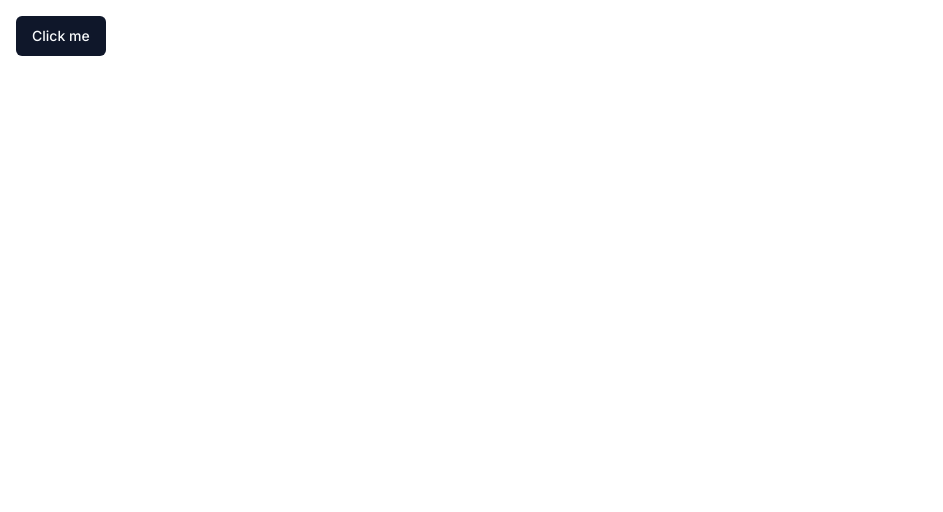
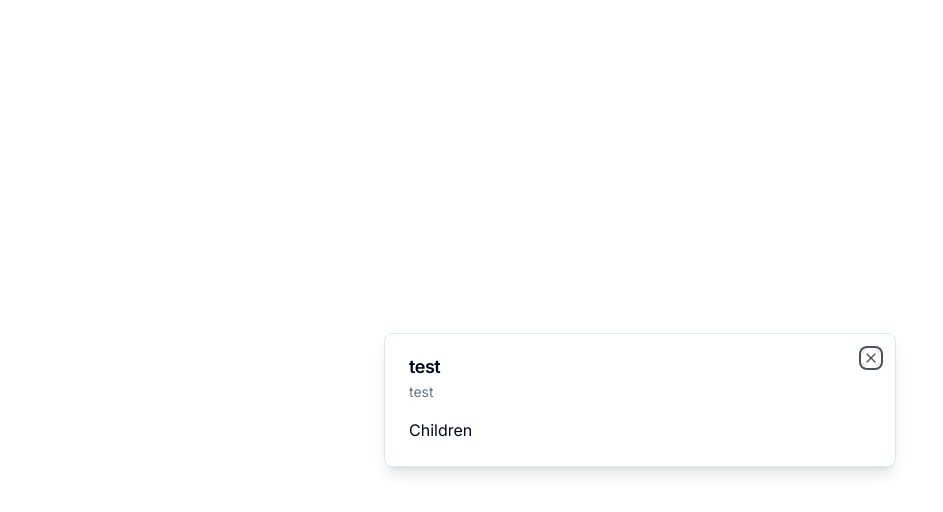
Before and after one commit to Atlon1/ecommerence-admin, a Next.js app: page / in a window 1280 px wide. Shown: the top 512 px of the page, without its empty margins (0-943 px from the left). Built offline with nearby package versions, Linux system fonts and the light colour scheme.

Commit message:
modal provider mounted

```diff
--- /dev/null
+++ b/app/(auth)/(routes)/layout.tsx
@@ -0,0 +1,7 @@
+export default function AuthLayout({children} : {children: React.ReactNode}){
+    return (
+        <div className='flex items-center justify-center h-full w-full'>
+            {children}
+        </div>
+    )
+}
--- a/app/(root)/page.tsx
+++ b/app/(root)/page.tsx
@@ -1,12 +1,17 @@
+"use client"
+
 import React from 'react';
-import {Button} from "@/components/ui/button";
 
-const Page = () => {
+import {Modal} from "@/components/ui/modal";
+
+const SetupPage = () => {
     return (
         <div className='p-4'>
-            <Button>Click me</Button>
+           <Modal title='test' description='test' isOpen onClose={() => {}}>
+               Children
+           </Modal>
         </div>
     );
 };
 
-export default Page;
+export default SetupPage;
--- a/app/layout.tsx
+++ b/app/layout.tsx
@@ -2,6 +2,7 @@
 import type {Metadata} from 'next'
 import {Inter} from 'next/font/google'
 import { ClerkProvider } from '@clerk/nextjs'
+import {ModalProvider} from "@/providers/modal-provider";
 
 
 
@@ -20,7 +21,12 @@
     return (
         <ClerkProvider>
             <html lang="en">
-            <body className={inter.className}>{children}</body>
+            <body
+                suppressHydrationWarning={true}
+                className={inter.className}>
+            <ModalProvider/>
+            {children}
+            </body>
             </html>
         </ClerkProvider>
     )
--- /dev/null
+++ b/components/modals/store-modal.tsx
@@ -0,0 +1,15 @@
+'use client'
+
+import {Modal} from "@/components/ui/modal";
+import {useStoreModal} from "@/hooks/use-store-modal";
+
+export const StoreModal = () => {
+    const storeModal = useStoreModal()
+    return (
+        <Modal title="Create store"
+               description="Add a new store to manage and categories"
+               isOpen={storeModal.isOpen}
+               onClose={storeModal.onClose}>
+        </Modal>
+    )
+}
--- /dev/null
+++ b/components/ui/dialog.tsx
@@ -0,0 +1,123 @@
+"use client"
+
+import * as React from "react"
+import * as DialogPrimitive from "@radix-ui/react-dialog"
+import { X } from "lucide-react"
+
+import { cn } from "@/lib/utils"
+
+const Dialog = DialogPrimitive.Root
+
+const DialogTrigger = DialogPrimitive.Trigger
+
+const DialogPortal = ({
+  className,
+  ...props
+}: DialogPrimitive.DialogPortalProps) => (
+  <DialogPrimitive.Portal className={cn(className)} {...props} />
+)
+DialogPortal.displayName = DialogPrimitive.Portal.displayName
+
+const DialogOverlay = React.forwardRef<
+  React.ElementRef<typeof DialogPrimitive.Overlay>,
+  React.ComponentPropsWithoutRef<typeof DialogPrimitive.Overlay>
+>(({ className, ...props }, ref) => (
+  <DialogPrimitive.Overlay
+    ref={ref}
+    className={cn(
+      "fixed inset-0 z-50 bg-background/80 backdrop-blur-sm data-[state=open]:animate-in data-[state=closed]:animate-out data-[state=closed]:fade-out-0 data-[state=open]:fade-in-0",
+      className
+    )}
+    {...props}
+  />
+))
+DialogOverlay.displayName = DialogPrimitive.Overlay.displayName
+
+const DialogContent = React.forwardRef<
+  React.ElementRef<typeof DialogPrimitive.Content>,
+  React.ComponentPropsWithoutRef<typeof DialogPrimitive.Content>
+>(({ className, children, ...props }, ref) => (
+  <DialogPortal>
+    <DialogOverlay />
+    <DialogPrimitive.Content
+      ref={ref}
+      className={cn(
+        "fixed left-[50%] top-[50%] z-50 grid w-full max-w-lg translate-x-[-50%] translate-y-[-50%] gap-4 border bg-background p-6 shadow-lg duration-200 data-[state=open]:animate-in data-[state=closed]:animate-out data-[state=closed]:fade-out-0 data-[state=open]:fade-in-0 data-[state=closed]:zoom-out-95 data-[state=open]:zoom-in-95 data-[state=closed]:slide-out-to-left-1/2 data-[state=closed]:slide-out-to-top-[48%] data-[state=open]:slide-in-from-left-1/2 data-[state=open]:slide-in-from-top-[48%] sm:rounded-lg md:w-full",
+        className
+      )}
+      {...props}
+    >
+      {children}
+      <DialogPrimitive.Close className="absolute right-4 top-4 rounded-sm opacity-70 ring-offset-background transition-opacity hover:opacity-100 focus:outline-none focus:ring-2 focus:ring-ring focus:ring-offset-2 disabled:pointer-events-none data-[state=open]:bg-accent data-[state=open]:text-muted-foreground">
+        <X className="h-4 w-4" />
+        <span className="sr-only">Close</span>
+      </DialogPrimitive.Close>
+    </DialogPrimitive.Content>
+  </DialogPortal>
+))
+DialogContent.displayName = DialogPrimitive.Content.displayName
+
+const DialogHeader = ({
+  className,
+  ...props
+}: React.HTMLAttributes<HTMLDivElement>) => (
+  <div
+    className={cn(
+      "flex flex-col space-y-1.5 text-center sm:text-left",
+      className
+    )}
+    {...props}
+  />
+)
+DialogHeader.displayName = "DialogHeader"
+
+const DialogFooter = ({
+  className,
+  ...props
+}: React.HTMLAttributes<HTMLDivElement>) => (
+  <div
+    className={cn(
+      "flex flex-col-reverse sm:flex-row sm:justify-end sm:space-x-2",
+      className
+    )}
+    {...props}
+  />
+)
+DialogFooter.displayName = "DialogFooter"
+
+const DialogTitle = React.forwardRef<
+  React.ElementRef<typeof DialogPrimitive.Title>,
+  React.ComponentPropsWithoutRef<typeof DialogPrimitive.Title>
+>(({ className, ...props }, ref) => (
+  <DialogPrimitive.Title
+    ref={ref}
+    className={cn(
+      "text-lg font-semibold leading-none tracking-tight",
+      className
+    )}
+    {...props}
+  />
+))
+DialogTitle.displayName = DialogPrimitive.Title.displayName
+
+const DialogDescription = React.forwardRef<
+  React.ElementRef<typeof DialogPrimitive.Description>,
+  React.ComponentPropsWithoutRef<typeof DialogPrimitive.Description>
+>(({ className, ...props }, ref) => (
+  <DialogPrimitive.Description
+    ref={ref}
+    className={cn("text-sm text-muted-foreground", className)}
+    {...props}
+  />
+))
+DialogDescription.displayName = DialogPrimitive.Description.displayName
+
+export {
+  Dialog,
+  DialogTrigger,
+  DialogContent,
+  DialogHeader,
+  DialogFooter,
+  DialogTitle,
+  DialogDescription,
+}
--- /dev/null
+++ b/components/ui/modal.tsx
@@ -0,0 +1,34 @@
+"use client"
+
+import {Dialog, DialogContent, DialogDescription, DialogHeader, DialogTitle} from "@/components/ui/dialog";
+
+type ModalProps = {
+    title: string
+    description: string
+    isOpen: boolean
+    onClose: () => void
+    children?: React.ReactNode
+}
+
+export const Modal = ({title, description, isOpen, onClose, children} : ModalProps) => {
+
+    const onChange = (open: boolean) => {
+        if (!open){
+            onClose()
+        }
+    }
+
+    return (
+        <Dialog open={isOpen} onOpenChange={onChange}>
+            <DialogContent>
+                <DialogHeader>
+                    <DialogTitle>{title}</DialogTitle>
+                    <DialogDescription>{description}</DialogDescription>
+                </DialogHeader>
+                <div>
+                    {children}
+                </div>
+            </DialogContent>
+        </Dialog>
+    )
+}
--- /dev/null
+++ b/hooks/use-store-modal.tsx
@@ -0,0 +1,13 @@
+import { create} from "zustand";
+
+type useStoreModalStore = {
+    isOpen: boolean
+    onOpen: () => void
+    onClose: () => void
+}
+
+export const useStoreModal = create<useStoreModalStore>((set) =>({
+    isOpen: false,
+    onOpen: () => set({isOpen:true}),
+    onClose: () => set({isOpen:true})
+}))
--- a/package.json
+++ b/package.json
@@ -10,6 +10,7 @@
   },
   "dependencies": {
     "@clerk/nextjs": "^4.23.5",
+    "@radix-ui/react-dialog": "^1.0.4",
     "@radix-ui/react-slot": "^1.0.2",
     "@types/node": "20.6.2",
     "@types/react": "18.2.21",
@@ -27,6 +28,7 @@
     "tailwind-merge": "^1.14.0",
     "tailwindcss": "3.3.3",
     "tailwindcss-animate": "^1.0.7",
-    "typescript": "5.2.2"
+    "typescript": "5.2.2",
+    "zustand": "^4.4.1"
   }
 }
--- /dev/null
+++ b/providers/modal-provider.tsx
@@ -0,0 +1,23 @@
+'use client'
+
+import React, {useEffect, useState} from "react";
+
+import {StoreModal} from "@/components/modals/store-modal";
+
+export const ModalProvider = () =>{
+    const [isMounted, setIsMounted] = useState(false)
+
+    useEffect(() => {
+        setIsMounted(true)
+    }, []);
+
+    if (!isMounted){
+        return null
+    }
+
+    return (
+        <>
+            <StoreModal/>
+        </>
+    )
+}
```
Also changed, not shown: 1 other file (tests, documents, lock files or other folders).
